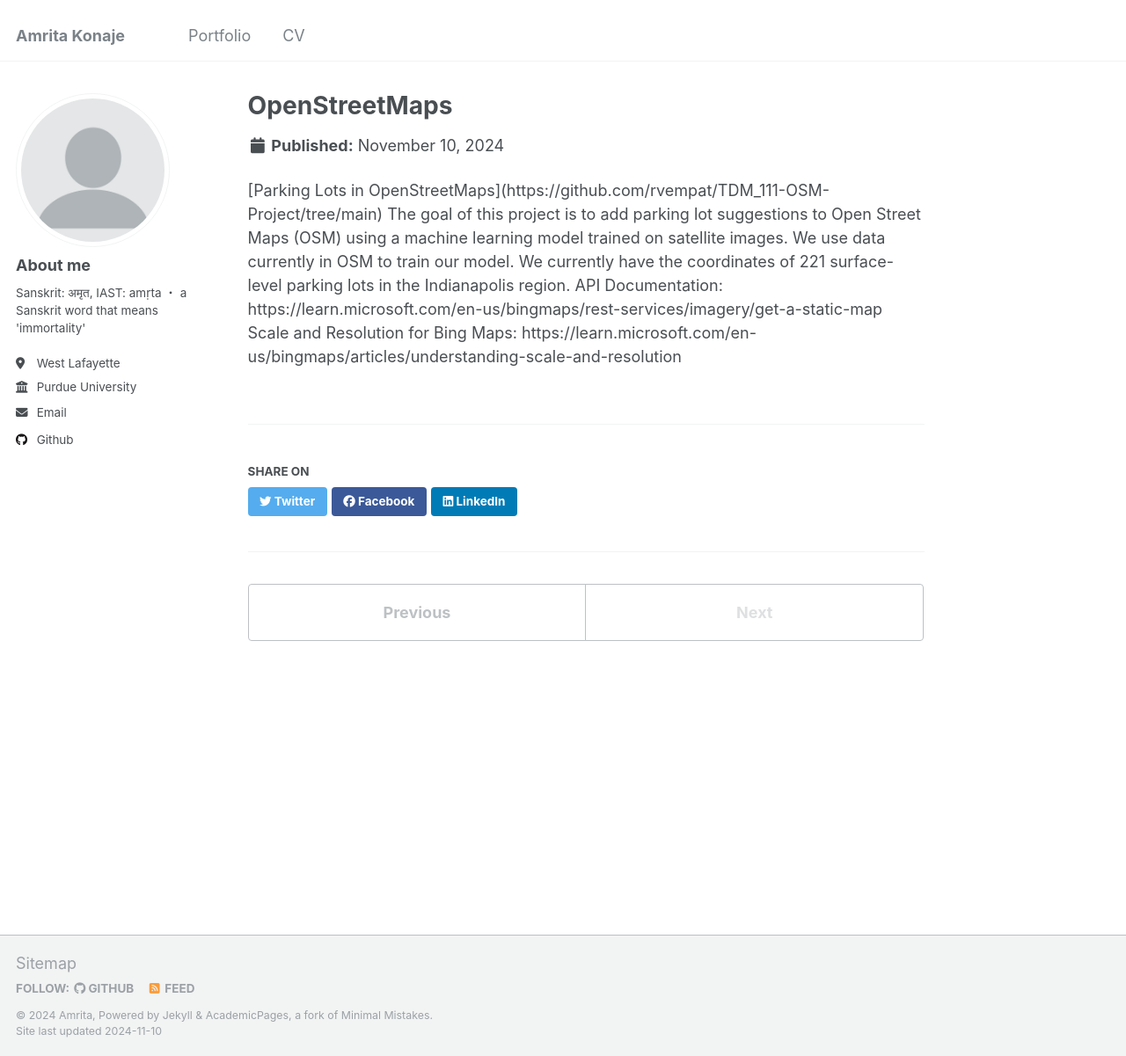
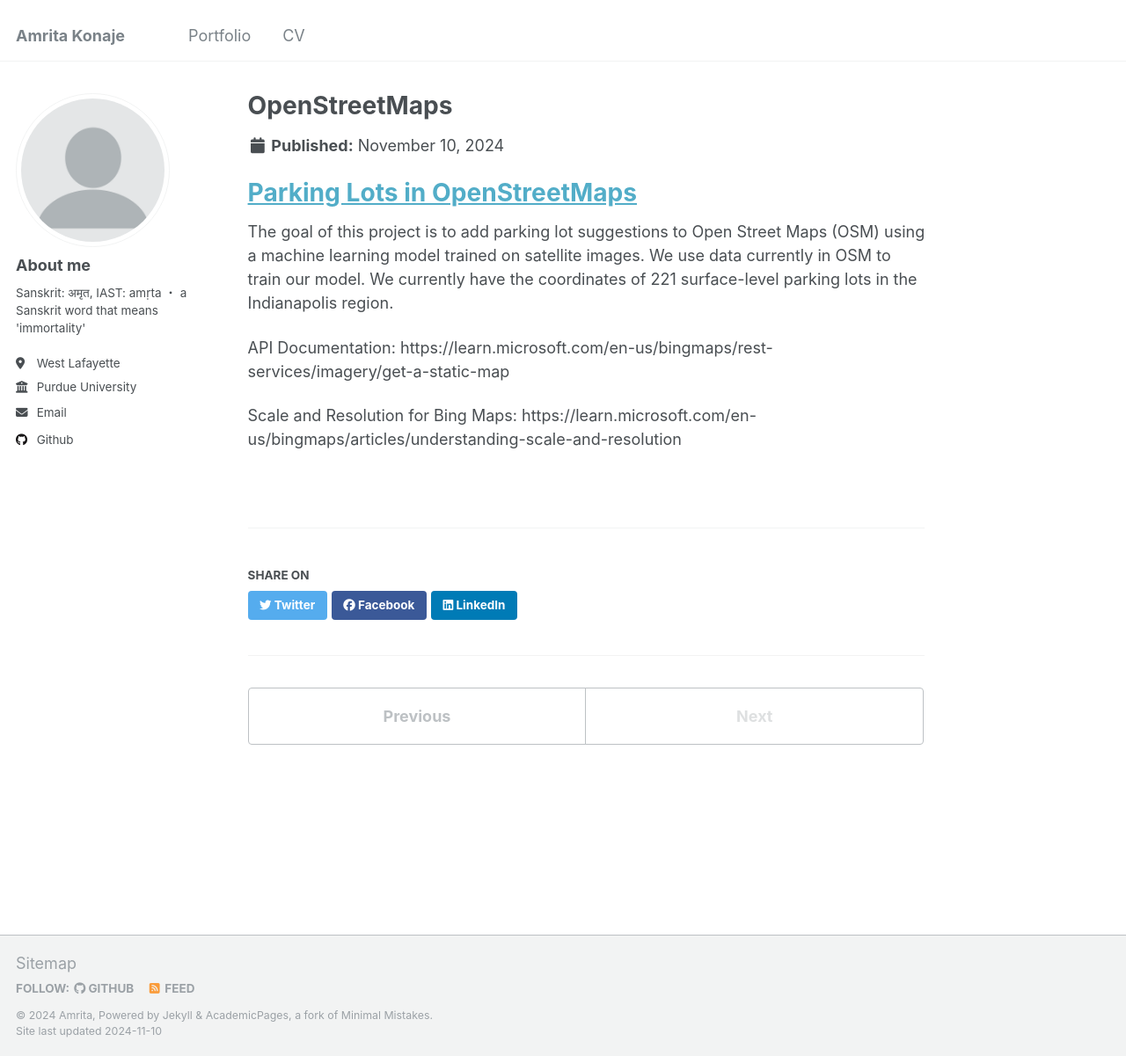
Before and after one commit to akonaje/akonaje.github.io, a Jekyll site: the page built from _portfolio/portfolio-2.md, in a window 1280 px wide and 1201 px high. Shown: the whole window at 88% size. Built offline with Jekyll 4.4.1, drawn with Linux system fonts in a browser that asks for light colours.

Commit message:
Update and rename portfolio-2.html to portfolio-2.md

```diff
--- a/_portfolio/portfolio-2.html
+++ b/_portfolio/portfolio-2.md
@@ -5,7 +5,7 @@ excerpt: "A project on OpenStreetMaps (OSM) as part of a team within The Data Mi
 collection: portfolio
 ---
 
-<h>[Parking Lots in OpenStreetMaps](https://github.com/rvempat/TDM_111-OSM-Project/tree/main)</h>
+# [Parking Lots in OpenStreetMaps](https://github.com/rvempat/TDM_111-OSM-Project/tree/main)
 
 The goal of this project is to add parking lot suggestions to Open Street Maps (OSM) using a machine learning model trained on satellite images. We use data currently in OSM to train our model. We currently have the coordinates of 221 surface-level parking lots in the Indianapolis region.
 
```
